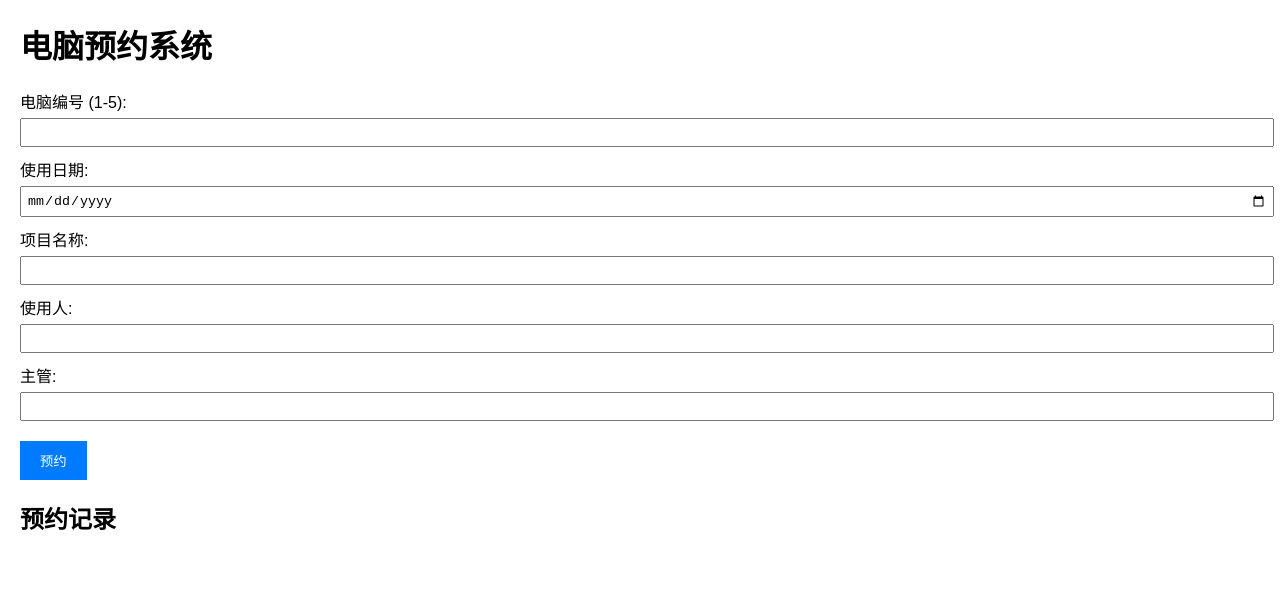
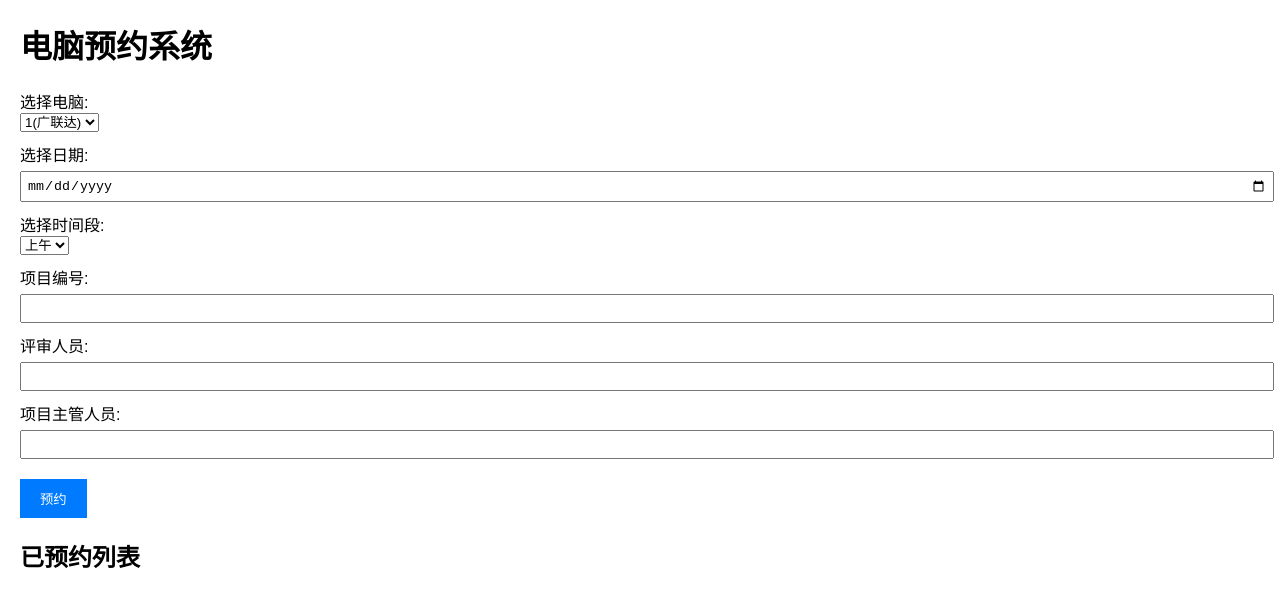
Before and after one commit to zzh1231234/computer-reservation-system, a plain HTML site: page index.html in a window 1280 px wide. Drawn offline with Linux system fonts and the light colour scheme.

Commit message:
Update index.html

```diff
--- a/index.html
+++ b/index.html
@@ -1,5 +1,5 @@
 <!DOCTYPE html>
-<html lang="zh-CN">
+<html lang="en">
 <head>
     <meta charset="UTF-8">
     <meta name="viewport" content="width=device-width, initial-scale=1.0">
@@ -7,28 +7,47 @@
     <link rel="stylesheet" href="styles.css">
 </head>
 <body>
-    <h1>电脑预约系统</h1>
-    <form id="reservationForm">
-        <label for="computerId">电脑编号 (1-5):</label>
-        <input type="number" id="computerId" name="computerId" min="1" max="5" required><br>
+    <div class="container">
+        <h1>电脑预约系统</h1>
+        <form id="reservationForm">
+            <label for="computer">选择电脑:</label>
+            <select id="computer" name="computer">
+                <option value="1(广联达)">1(广联达)</option>
+                <option value="2(广联达)">2(广联达)</option>
+                <option value="3(广联达)">3(广联达)</option>
+                <option value="4(广联达)">4(广联达)</option>
+                <option value="计算机5">计算机5</option>
+                <option value="计算机6">计算机6</option>
+                <option value="计算机7">计算机7</option>
+                <option value="计算机8">计算机8</option>
+                <option value="计算机9">计算机9</option>
+            </select>
 
-        <label for="date">使用日期:</label>
-        <input type="date" id="date" name="date" required><br>
+            <label for="date">选择日期:</label>
+            <input type="date" id="date" name="date">
 
-        <label for="projectName">项目名称:</label>
-        <input type="text" id="projectName" name="projectName" required><br>
+            <label for="time">选择时间段:</label>
+            <select id="time" name="time">
+                <option value="上午">上午</option>
+                <option value="下午">下午</option>
+                <option value="全天">全天</option>
+            </select>
 
-        <label for="user">使用人:</label>
-        <input type="text" id="user" name="user" required><br>
+            <label for="projectNumber">项目编号:</label>
+            <input type="text" id="projectNumber" name="projectNumber">
 
-        <label for="supervisor">主管:</label>
-        <input type="text" id="supervisor" name="supervisor" required><br>
+            <label for="reviewer">评审人员:</label>
+            <input type="text" id="reviewer" name="reviewer">
 
-        <button type="submit">预约</button>
-    </form>
+            <label for="supervisor">项目主管人员:</label>
+            <input type="text" id="supervisor" name="supervisor">
 
-    <h2>预约记录</h2>
-    <div id="reservations"></div>
+            <button type="submit">预约</button>
+        </form>
+
+        <h2>已预约列表</h2>
+        <ul id="reservationsList"></ul>
+    </div>
 
     <script src="app.js"></script>
 </body>
```
